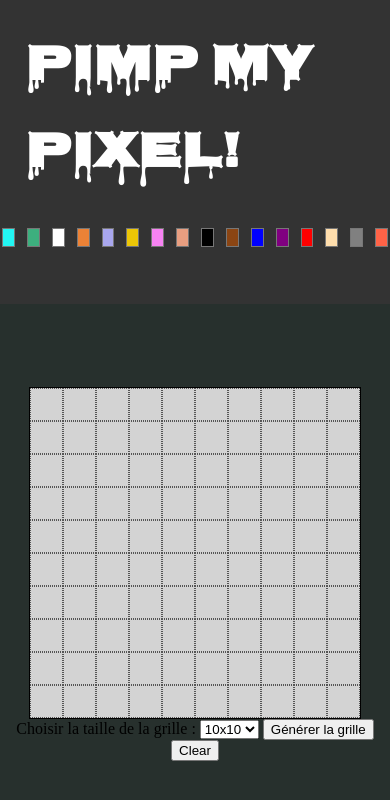
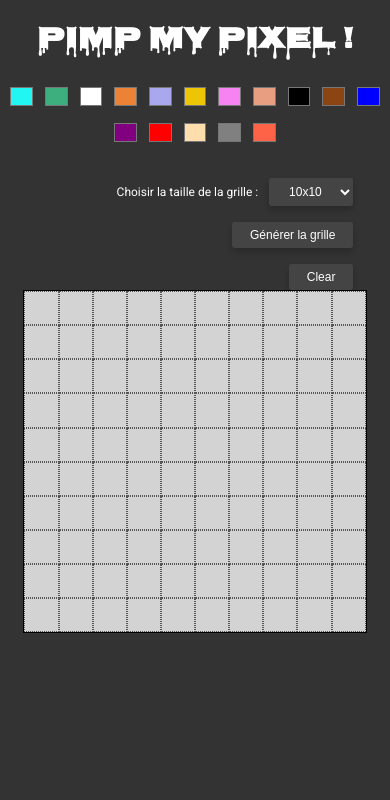
Before and after one commit to Clem-Coding/pimp-my-pixel, a plain HTML site: page index.html in a window 390 px wide. Drawn offline with Linux system fonts and the light colour scheme.

Commit message:
Commit v2

```diff
--- a/assets/css/style.css
+++ b/assets/css/style.css
@@ -23,7 +23,6 @@ input {
 }
 
 header {
-  background-color: #333333;
   color: white;
   display: flex;
   justify-content: center;
@@ -33,7 +32,7 @@ header {
 
 h1 {
   font-family: "Nosifer", cursive;
-  font-size: 5rem;
+  font-size: 4rem;
   margin: 0;
   padding: 0.5em;
 }
@@ -43,6 +42,7 @@ h1 {
   color: white;
   display: flex;
   justify-content: center;
+  align-items: center;
   gap: 0.5em;
 }
 
@@ -54,7 +54,7 @@ h1 {
   padding: 0;
   margin: 0;
   outline: none;
-  appearance: none; /* Supprime les styles par défaut du navigateur */
+  appearance: none; /* Supprime les styles par défaut du navigateur , marche pas*/
 
   background: transparent;
   -webkit-appearance: none; /* Réinitialise l'apparence sur WebKit (Chrome, Safari) */
@@ -63,20 +63,27 @@ h1 {
 
 main {
   flex-grow: 1;
-  background-color: rgb(39, 48, 45);
-  display: flex;
-  flex-direction: column;
-  justify-content: center;
-  align-items: center;
-  margin-top: 1em;
 }
 
 .board-container {
   display: grid;
   background-color: rgb(255, 255, 255);
-  width: 30%;
+  width: 45%;
   aspect-ratio: 1;
   border: 1px solid black;
+  margin-bottom: 2em;
+  margin-left: auto; /* Pousse cet élément vers la droite */
+  margin-right: auto;
+}
+
+.container {
+  display: flex;
+  padding: 3em;
+
+  align-items: flex-start;
+  width: 100%;
+  height: 100%;
+  max-width: 1200px; /* Limite la largeur sur des grands écrans */
 }
 
 .board-boxes {
@@ -85,8 +92,103 @@ main {
   aspect-ratio: 1;
 }
 
+.buttons-section {
+  display: flex;
+  flex-direction: column;
+  align-items: flex-end;
+  gap: 1em;
+  margin-top: 2em;
+  color: white;
+  font-family: "Roboto", sans-serif;
+  margin-left: 5em;
+}
+.label-select-group {
+  display: flex;
+  align-items: center;
+  justify-content: center;
+  gap: 0.7em;
+}
+
+.buttons-section label {
+  font-size: 1.6rem;
+}
+
+.buttons-section select {
+  padding: 0.5em;
+  border-radius: 0.2em;
+  border: none;
+  background-color: #444;
+  color: white;
+  font-size: 1.6rem;
+  width: 7em;
+  text-align: center;
+  box-shadow: 0 4px 6px rgba(0, 0, 0, 0.2);
+}
+
+button {
+  padding: 0.5em 1.5em;
+  border: none;
+  border-radius: 0.2em;
+  font-size: 1.6rem;
+  color: white;
+  background-color: #444;
+  cursor: pointer;
+  transition: background-color 0.3s ease, transform 0.2s ease;
+  box-shadow: 0 4px 6px rgba(0, 0, 0, 0.2); /* Ajoute une ombre pour la profondeur */
+}
+
+button:hover {
+  background-color: #555;
+  box-shadow: 0 6px 8px rgba(0, 0, 0, 0.3); /* Ombre plus forte au survol */
+}
+
+button:active {
+  transform: translateY(2px); /* Simule un enfoncement du bouton */
+}
+
+.clear-btn:hover {
+  background-color: rgb(108, 1, 1);
+}
+
 @media (max-width: 768px) {
   .board-container {
-    width: 85%; /* Par exemple, occuper plus d'espace sur les petits écrans */
+    width: 88%; /* Par exemple, occuper plus d'espace sur les petits écrans */
   }
+
+  h1 {
+    font-size: 3rem;
+  }
+
+  .palette {
+    flex-wrap: wrap;
+  }
+
+  .color-input {
+    /* width: 50%; à ajuster pour garantir 2 éléments par rangée */
+    width: 2em; /* Gardez la largeur maximale */
+  }
+
+  .container {
+    flex-direction: column;
+    align-items: center;
+    padding: 0;
+  }
+
+  .buttons-section {
+    /* align-items: center;
+    justify-content: center; */
+  }
+
+  button {
+    font-size: 1.2rem;
+  }
+
+  .buttons-section label {
+    font-size: 1.2rem;
+  }
+
+  .buttons-section select {
+    font-size: 1.2rem;
+
+  }'
 }
--- a/index.html
+++ b/index.html
@@ -2,7 +2,7 @@
 <html>
   <head>
     <meta charset="utf-8" />
-    <title>Projet Paint</title>
+    <title>Pimp My Pixel</title>
     <link rel="preconnect" href="https://fonts.googleapis.com" />
     <link rel="preconnect" href="https://fonts.gstatic.com" crossorigin />
     <link
@@ -13,6 +13,12 @@
       href="https://fonts.googleapis.com/css2?family=Montserrat:wght@200;400;600;800&display=swap"
       rel="stylesheet"
     />
+    <link rel="preconnect" href="https://fonts.googleapis.com" />
+    <link rel="preconnect" href="https://fonts.gstatic.com" crossorigin />
+    <link
+      href="https://fonts.googleapis.com/css2?family=Roboto:ital,wght@0,100;0,300;0,400;0,500;0,700;0,900;1,100;1,300;1,400;1,500;1,700;1,900&display=swap"
+      rel="stylesheet"
+    />
     <link href="./assets/css/style.css" rel="stylesheet" />
     <meta name="viewport" content="width=device-width, initial-scale=1.0" />
     <link rel="icon" href="./assets/favicon.png" type="image/x-icon" />
@@ -20,7 +26,7 @@
 
   <body>
     <header>
-      <h1>Pimp My Pixel!</h1>
+      <h1>Pimp My Pixel !</h1>
     </header>
     <div class="palette">
       <input type="color" value="#22f6f3" class="color-input" />
@@ -41,8 +47,9 @@
       <input type="color" value="#ff6347" class="color-input" />
     </div>
     <main>
-      <div class="board-container"></div>
+      <div class="container">
         <div class="buttons-section">
+          <div class="label-select-group">
             <label for="grid-size">Choisir la taille de la grille :</label>
             <select id="grid-size">
               <option value="10">10x10</option>
@@ -50,11 +57,18 @@
               <option value="40">40x40</option>
               <option value="80">80x80</option>
             </select>
-        <button class="js-generate-grid">Générer la grille</button>
           </div>
+          <button class="generate-grid-btn js-generate-grid">
+            Générer la grille
+          </button>
+          <button class="clear-btn">Clear</button>
+        </div>
+        <div class="board-container">
+          <!-- Ton board ici -->
+        </div>
+      </div>
+    </main>
 
-      <button class="clear-btn">Clear</button>
-    </main>
     <script src="./assets/js/main.js"></script>
   </body>
 </html>
```
Lines whose indentation alone changed are shown as unchanged.
